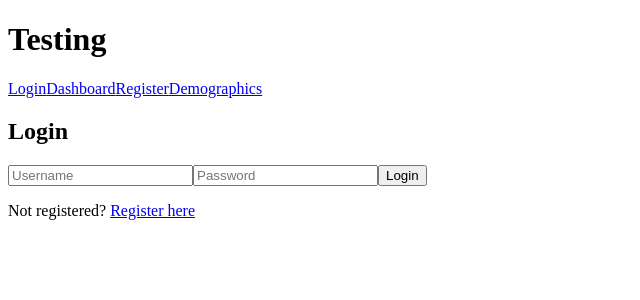
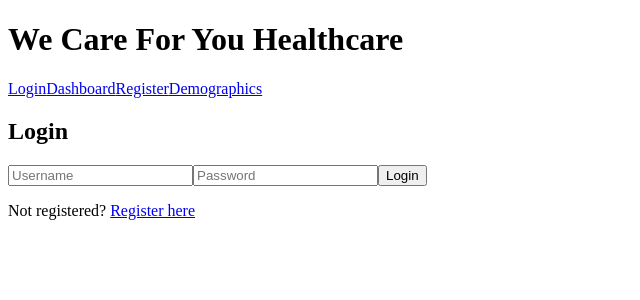
Before and after one commit to Maximoe2588/EMRProject, a React (Create React App) app: page /login in a window 1280 px wide. Shown: the top 300 px of the page, without its empty margins (0-640 px from the left). Built offline with nearby package versions, Linux system fonts and the light colour scheme.

Commit message:
update front page

```diff
--- a/src/App.js
+++ b/src/App.js
@@ -9,7 +9,7 @@ function App() {
   return (
 
     <Router>
-      <h1>Testing</h1>
+      <h1>We Care For You Healthcare</h1>
       <nav>
         <Link to="/login">Login</Link>
         <Link to="/dashboard">Dashboard</Link>
```
